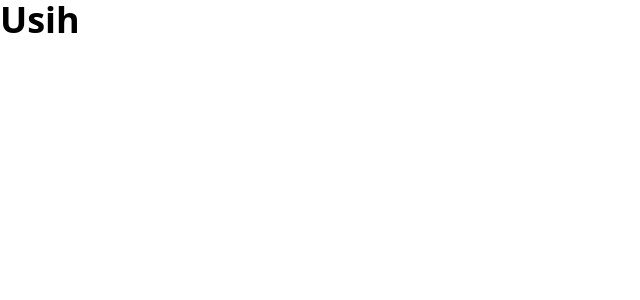
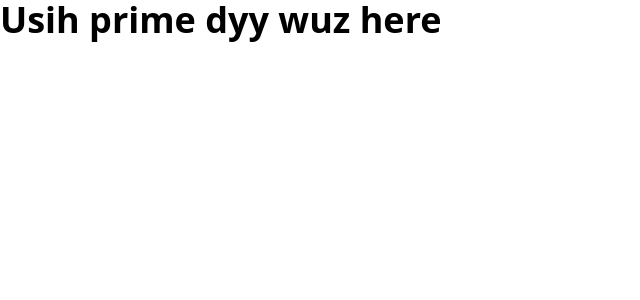
Before and after one commit to Kairu-6/EzMatch, a Next.js app in the folder apps/frontend/: page / in a window 1280 px wide. Shown: the top 300 px of the page, without its empty margins (0-640 px from the left). Built offline with nearby package versions, Linux system fonts and the light colour scheme.

Commit message:
Hadi prime

```diff
--- a/apps/frontend/app/page.tsx
+++ b/apps/frontend/app/page.tsx
@@ -2,6 +2,6 @@
 
 export default function Home() {
   return (
-    <h1 className="text-4xl font-bold">Usih</h1>
+    <h1 className="text-4xl font-bold">Usih prime dyy wuz here</h1>
   );
 }
```
